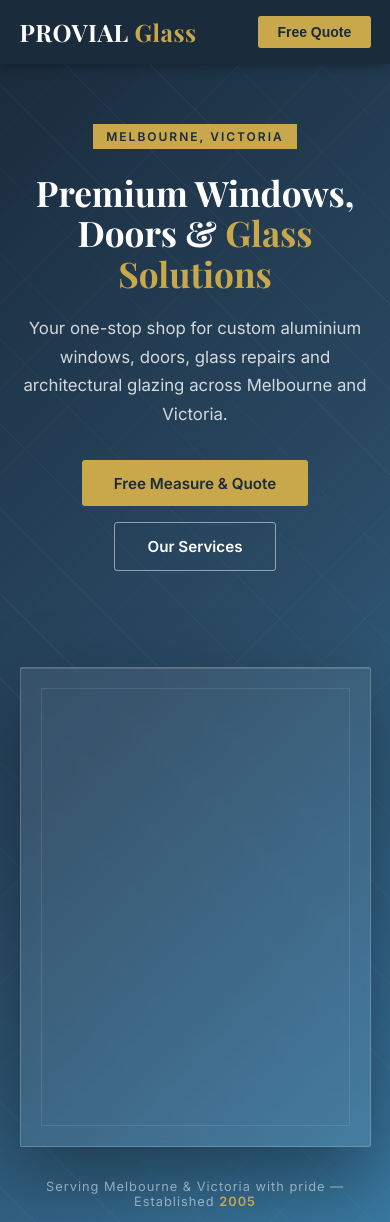
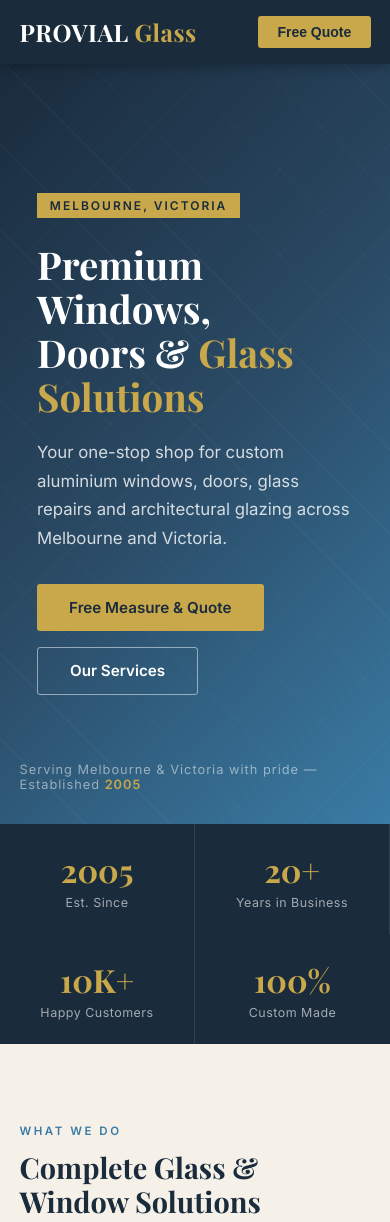
Before and after one commit to provialglass-blip/Provial-Glass, a plain HTML site: page index.html in a window 390 px wide. Shown: the top 1222 px of the page. Drawn offline with nearby package versions, Linux system fonts and the light colour scheme.

Commit message:
index.html

```diff
--- a/index.html
+++ b/index.html
@@ -53,20 +53,15 @@
     }
     .nav-cta:hover { opacity: .85; }
 
-    /* ── HERO (CORREGIDO) ── */
+    /* ── HERO ── */
     .hero {
-      position: relative;
-      min-height: calc(90vh - 64px);
-      display: flex;
-      align-items: center;
-      justify-content: space-between;
+      position: relative; height: 90vh; min-height: 560px;
+      display: flex; align-items: center;
       background: linear-gradient(135deg, var(--navy) 0%, #2a4a65 50%, var(--sky) 100%);
       overflow: hidden;
-      padding: 60px 5% 80px 5%; /* Espacio interno para evitar que se desborde el contenido */
     }
     .hero-glass-bg {
       position: absolute; inset: 0;
-      z-index: 1;
       background:
         repeating-linear-gradient(
           45deg,
@@ -79,27 +74,23 @@
           transparent 1px, transparent 60px
         );
     }
-    .hero-content {
-      position: relative; z-index: 2;
-      max-width: 600px;
-      margin-bottom: 2rem;
-    }
     .hero-pane {
-      position: relative;
-      z-index: 2;
-      width: 380px; height: 480px;
+      position: absolute; right: 8%; top: 50%; transform: translateY(-50%);
+      width: 380px; height: 520px;
       background: rgba(255,255,255,.07);
       border: 1px solid rgba(255,255,255,.2);
       border-radius: 2px;
       backdrop-filter: blur(6px);
       box-shadow: 0 30px 80px rgba(0,0,0,.4), inset 0 1px 0 rgba(255,255,255,.15);
-      flex-shrink: 0;
-      margin-left: 2rem;
     }
     .hero-pane::before {
       content: '';
       position: absolute; top: 20px; left: 20px; right: 20px; bottom: 20px;
       border: 1px solid rgba(255,255,255,.1);
+    }
+    .hero-content {
+      position: relative; z-index: 2;
+      padding: 0 5%; max-width: 640px;
     }
     .hero-eyebrow {
       display: inline-block;
@@ -110,7 +101,7 @@
     }
     .hero h1 {
       font-family: 'Playfair Display', serif;
-      font-size: clamp(2.2rem, 4.5vw, 3.5rem);
+      font-size: clamp(2.4rem, 5vw, 3.8rem);
       font-weight: 700; line-height: 1.15;
       color: var(--white); margin-bottom: 1.25rem;
     }
@@ -119,7 +110,7 @@
       color: rgba(255,255,255,.8); font-size: 1.05rem;
       line-height: 1.7; max-width: 480px; margin-bottom: 2rem;
     }
-    .hero-btns { display: flex; gap: 1rem; flex-wrap: wrap; margin-bottom: 2rem; }
+    .hero-btns { display: flex; gap: 1rem; flex-wrap: wrap; }
     .btn-primary {
       background: var(--gold); color: var(--navy);
       border: none; padding: .85rem 2rem;
@@ -136,10 +127,8 @@
       text-decoration: none; display: inline-block;
     }
     .btn-outline:hover { border-color: var(--white); color: var(--white); }
-
     .hero-since {
-      position: absolute; bottom: 1.5rem; left: 5%;
-      z-index: 2;
+      position: absolute; bottom: 2rem; left: 5%;
       color: rgba(255,255,255,.5); font-size: .8rem; letter-spacing: 1px;
     }
     .hero-since strong { color: var(--gold); }
@@ -428,39 +417,11 @@
     .qf-submit:hover { background: var(--sky); transform: translateY(-1px); }
 
     /* ── RESPONSIVE ── */
-    @media (max-width: 992px) {
-      .hero {
-        flex-direction: column;
-        justify-content: center;
-        text-align: center;
-        padding-bottom: 4rem;
-      }
-      .hero-content {
-        display: flex;
-        flex-direction: column;
-        align-items: center;
-      }
-      .hero-btns {
-        justify-content: center;
-      }
-      .hero-pane {
-        margin-left: 0;
-        margin-top: 2rem;
-        width: 100%;
-        max-width: 380px;
-      }
-      .hero-since {
-        position: relative;
-        left: auto; bottom: auto;
-        margin-top: 2rem;
-        text-align: center;
-      }
-    }
-
     @media (max-width: 768px) {
       .about-inner { grid-template-columns: 1fr; }
       .about-visual { display: none; }
       .footer-grid { grid-template-columns: 1fr 1fr; }
+      .hero-pane { display: none; }
       .nav-links { display: none; }
       .quote-inner { grid-template-columns: 1fr; gap: 2.5rem; }
     }
@@ -486,6 +447,7 @@
 
 <section class="hero">
   <div class="hero-glass-bg"></div>
+  <div class="hero-pane"></div>
   <div class="hero-content">
     <span class="hero-eyebrow">Melbourne, Victoria</span>
     <h1>Premium Windows,<br>Doors & <em>Glass Solutions</em></h1>
@@ -495,7 +457,6 @@
       <a href="#services" class="btn-outline">Our Services</a>
     </div>
   </div>
-  <div class="hero-pane"></div>
   <div class="hero-since">Serving Melbourne & Victoria with pride — Established <strong>2005</strong></div>
 </section>
 
@@ -577,7 +538,7 @@
       <div class="section-label">About PROVIAL Glass</div>
       <h2 class="section-title">Locally Owned &<br>Trusted Since 2005</h2>
       <p class="section-sub">PROVIAL Melbourne Glass is a long-established, locally owned business that has been continuously operating at the one address since 2005. We manufacture and install top quality architectural aluminium windows and doors across Melbourne and Victoria.</p>
-      <p class="section-sub">In over two decades we have built an enviable reputation with tens of thousands of customers for quality products, lifetime guaranteed workmanship, and outstanding reliability.</p>
+      <p class="section-sub">In over dos décadas we have built an enviable reputation with tens of thousands of customers for quality products, lifetime guaranteed workmanship, and outstanding reliability.</p>
       <ul class="about-list">
         <li>Custom made to suit every requirement</li>
         <li>Lifetime guaranteed workmanship</li>
@@ -703,7 +664,7 @@
     <div class="quote-right">
       <div class="quote-form-box">
         <form id="quoteForm" action="https://api.web3forms.com/submit" method="POST">
-          <input type="hidden" name="access_key" value="provialglass@gmail.com">
+          <input type="hidden" name="access_key" value="505e12ce-61a1-452a-bc7a-64f0cfb102c0">
           <input type="hidden" name="subject" value="Nueva solicitud de presupuesto – PROVIAL Glass">
           <input type="hidden" name="from_name" value="PROVIAL Glass Website">
           <input type="hidden" name="replyto" id="replyto" value="">
```
